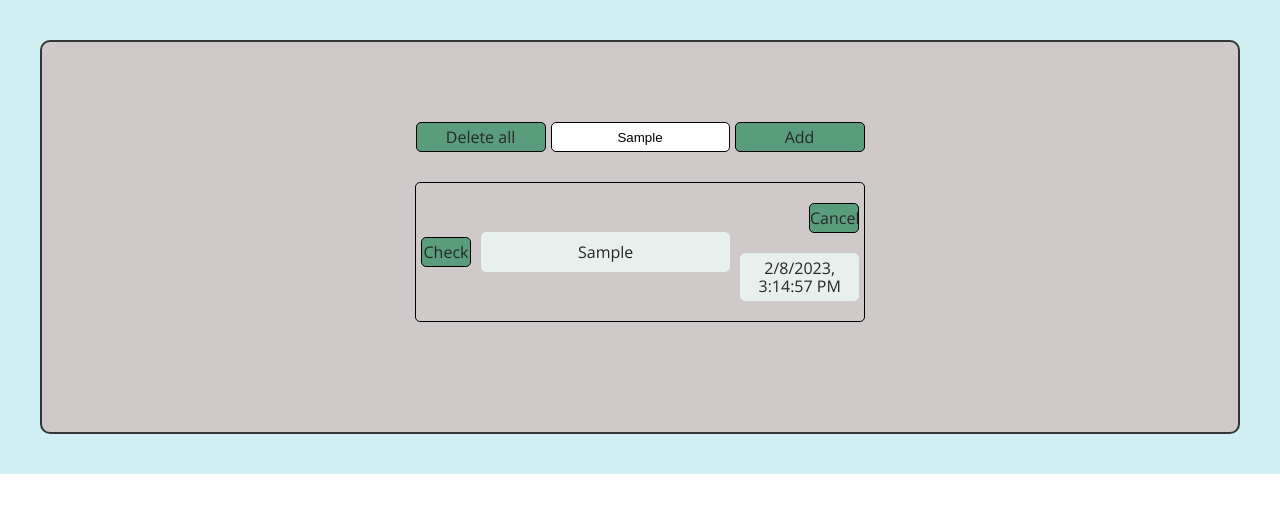
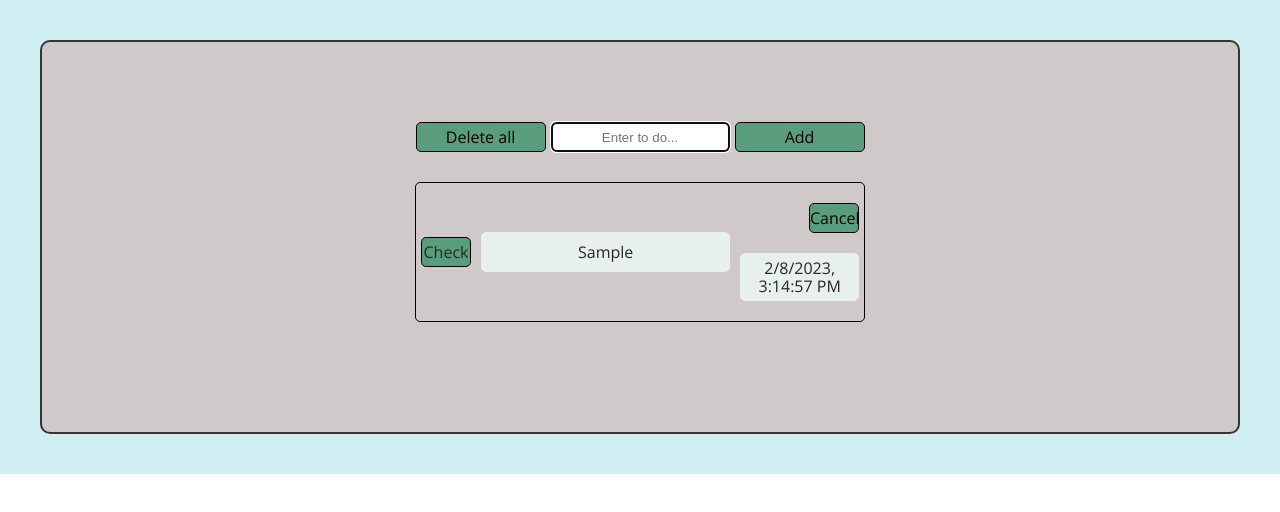
Before and after one commit to akavaliova/TODOs, a plain HTML site: page task_5-JSandStyle/index.html in a window 1280 px wide. Both pictures are taken after typing "Sample" into the empty fields and a click on the button "Add". Drawn offline with nearby package versions, Linux system fonts and the light colour scheme.

Commit message:
redesign style of TODO

```diff
--- a/task_5-JSandStyle/dynamicLayout.js
+++ b/task_5-JSandStyle/dynamicLayout.js
@@ -1,6 +1,6 @@
 "use strict"
 
-// Initializing page - Creating "Add" / "Delete All" buttons and Input
+// Initializing page - Creating "Add" / "Delete All" buttons Input and empty UL element
 function init() {
     const root = getRootElement();
     const wrapper = createElementWithClassName("div", "todo");
@@ -22,7 +22,8 @@ function init() {
 
 // Create new TODO block
 function createNew() {
-    let inputText = document.getElementById("todo__input-inp").value;
+    const input = document.getElementById("todo__input-inp");
+    let inputText = input.value;
     if (!!inputText){
         const list = document.getElementById("todo__list");
         const item = createElementWithClassName("li", "todo__list-item");
@@ -32,14 +33,14 @@ function createNew() {
         const deleteItem = createDeleteItem(item);
         const date = createDate();
 
-        // container.append(list);
-        list.append(item);
-        list.append(item);
+        list.append(item); // if we change append to prepend - it will add older list elements in the end and the new one at the beginning(it works)
         item.append(checked);
         item.append(todoText);
         item.append(deleteWrap);
         deleteWrap.append(deleteItem);
         deleteWrap.append(date);
+        input.value = ""; //makes input field clean
+        input.focus(); //makes cursor focused on input field
     }
 }
 
@@ -49,20 +50,16 @@ function createElementWithClassName(tag, className) {
     return element;
 }
 
-
 function createElementWithID(tag, idName){
     let idElement = document.createElement(tag);
     idElement.setAttribute("id", idName);
     return idElement;
 }
 
-
-
-// Changed .todo__list for .todo__list-item
 function deleteAll() {
     const todos = document.querySelectorAll('.todo__list-item');
-    todos.forEach(todo => {
-      todo.remove();
+    todos.forEach(todoItems => {
+      todoItems.remove();
     });
 }
 
@@ -71,8 +68,7 @@ function getRootElement() {
 }
 
 function createDeleteAllButton(){
-    const todoInputDelBtn = document.createElement("button");
-    todoInputDelBtn.setAttribute("class", "todo__input-delBtn");
+    const todoInputDelBtn = createElementWithClassName("button", "todo__input-delBtn")
     const todoInputDelBtnText = document.createTextNode("Delete all");
     todoInputDelBtn.addEventListener("click", deleteAll);
     todoInputDelBtn.append(todoInputDelBtnText);
@@ -80,16 +76,14 @@ function createDeleteAllButton(){
 }
 
 function createInputField(){
-    const todoInputInp = document.createElement("input");
-    todoInputInp.setAttribute("id", "todo__input-inp");
+    const todoInputInp = createElementWithID("input", "todo__input-inp");
     todoInputInp.setAttribute("placeholder", "Enter to do...");
     todoInputInp.setAttribute("type", "text");
     return todoInputInp;
 }
 
 function createAddButton(){
-    const todoInputAddBtn = document.createElement("button");
-    todoInputAddBtn.setAttribute("id", "todo__input-addBtn");
+    const todoInputAddBtn = createElementWithID("button", "todo__input-addBtn");
     const todoInputAddBtnText = document.createTextNode("Add");
     todoInputAddBtn.append(todoInputAddBtnText);
     todoInputAddBtn.addEventListener("click", createNew);
@@ -97,28 +91,26 @@ function createAddButton(){
 }
 
 function createTODOtext(anyText){
-    const todoListItemPar = document.createElement("p");
-    todoListItemPar.setAttribute("class", "todo__list-item--par");
+    const todoListItemPar = createElementWithClassName("p", "todo__list-item--par");
     const todoListItemText = document.createTextNode(anyText);
     todoListItemPar.append(todoListItemText);
     return todoListItemPar;
 }
 
 function createCheckedButton(paragraph) {
-    const todoListItemChecked = document.createElement("button");
-    todoListItemChecked.setAttribute("class", "todo__list-item--checked");
+    const todoListItemChecked = createElementWithClassName("button", "todo__list-item--checked");
     const todoListItemCheckedText = document.createTextNode("Check");
     todoListItemChecked.addEventListener('click', function() {
-        paragraph.style.background='green';
+        // paragraph.style.background='green'; this method willmake background static
+        todoListItemChecked.parentElement.classList.toggle("active"); // this method allows turn on and turn off the  background color,but class active should be added into stylesheet
+        // or we can do paragraph.classList.toggle("active") (then we will have background color only for paragraph)
     });
     todoListItemChecked.append(todoListItemCheckedText);
     return todoListItemChecked;
-
 }
 
 function createDeleteItem(item){
-    const todoListItemCancel = document.createElement("button");
-    todoListItemCancel.setAttribute("class", "todo__list-item--cancel");
+    const todoListItemCancel = createElementWithClassName("button", "todo__list-item--cancel");
     const todoListItemCancelText = document.createTextNode("Cancel");
     todoListItemCancel.append(todoListItemCancelText);
     todoListItemCancel.addEventListener('click', function(){
@@ -128,9 +120,7 @@ function createDeleteItem(item){
 }
 
 function createDate(){
-    console.log("Creating an actual date of providing TODO by user");
-    const todoListItemDate = document.createElement("span");
-    todoListItemDate.setAttribute("class", "todo__list-item--date");
+    const todoListItemDate = createElementWithClassName("span", "todo__list-item--date");
     const todoListItemDateText = document.createTextNode(`${new Date().toLocaleDateString()}, ${new Date().toLocaleTimeString()}`);
     todoListItemDate.append(todoListItemDateText);
     return todoListItemDate;
--- a/task_5-JSandStyle/styles/style.css
+++ b/task_5-JSandStyle/styles/style.css
@@ -27,11 +27,11 @@
   }
   .todo__input-delBtn{
     font-family: 'Open Sans', sans-serif;
-    font-weight: 200;
+    font-weight: 400;
     font-size: 16px;
     line-height: 18px;
     text-align: center;
-    color: #282626;
+    color: black;
     background-color: #599d7d;
     border: 1px solid black;
     width: 100%;
@@ -39,6 +39,15 @@
     padding: 5px;
     border-radius: 5px;
   }
+  .todo__input-delBtn:hover{
+    box-shadow: 5px 5px 20px rgb(149, 156, 157);
+  }
+
+  .todo__input-delBtn:active{
+    outline: none;
+    box-shadow: 5px 5px 20px rgb(76, 80, 81);
+  }
+
   #todo__input-inp{
     border: 1px solid black;
     border-radius: 5px;
@@ -47,17 +56,25 @@
   }
   #todo__input-addBtn{
     font-family: 'Open Sans', sans-serif;
-    font-weight: 200;
+    font-weight: 400;
     font-size: 16px;
     line-height: 18px;
     text-align: center;
-    color: #282626;
+    color: black;
     background-color: #599d7d;
     border: 1px solid black;
     width: 100%;
     max-width: 130px;
     padding: 5px;
     border-radius: 5px;
+  }
+  #todo__input-addBtn:hover{
+    box-shadow: 5px 5px 20px #16532f;
+  }
+
+  #todo__input-addBtn:active{
+    outline: none;
+    box-shadow: 5px 5px 20px #104225;
   }
   #todo__list{
     width: 100%;
@@ -91,6 +108,16 @@
     padding-top: 5px;
     padding-bottom: 5px;
   }
+
+  .todo__list-item--checked:hover{
+    box-shadow: 5px 5px 20px #16532f;
+  }
+
+  .todo__list-item--checked:active{
+    outline: none;
+    box-shadow: 5px 5px 20px #104225;
+  }
+
   .todo__list-item--par{
     width: 100%;
     border: 1px solid #e7f0ec;
@@ -106,6 +133,9 @@
     padding-bottom: 10px;
     text-align: center;
   }
+  .active{
+    background: #7fc3a3;
+  }
   .todo__list-item--wrap{
     display: flex;
     flex-wrap: wrap;
@@ -118,7 +148,7 @@
     font-size: 16px;
     line-height: 18px;
     text-align: center;
-    color: #282626;
+    color: black;
     background-color: #599d7d;
     border: 1px solid black;
     width: 100%;
@@ -127,6 +157,16 @@
     padding-top: 5px;
     padding-bottom: 5px;
   }
+
+  .todo__list-item--cancel:hover{
+    box-shadow: 5px 5px 20px rgb(149, 156, 157);
+  }
+
+  .todo__list-item--cancel:active{
+    outline: none;
+    box-shadow: 5px 5px 20px rgb(76, 80, 81);
+  }
+
 .todo__list-item--date{
   width: 100%;
   display: inline-block;
```
